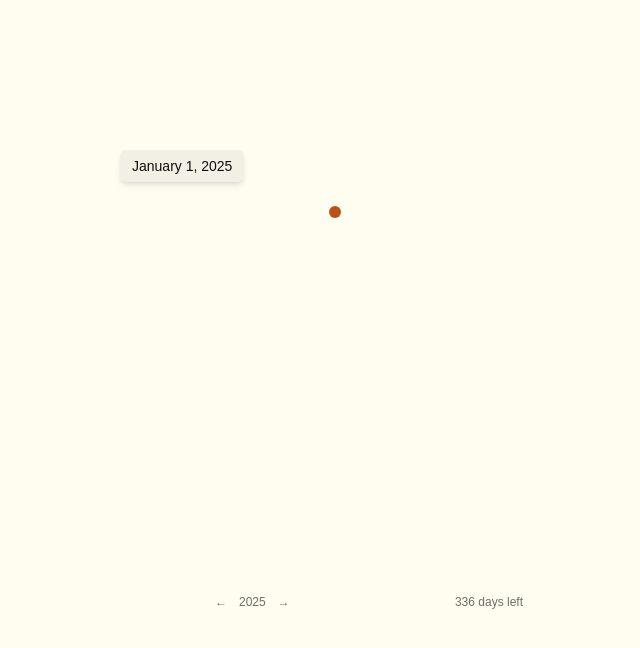
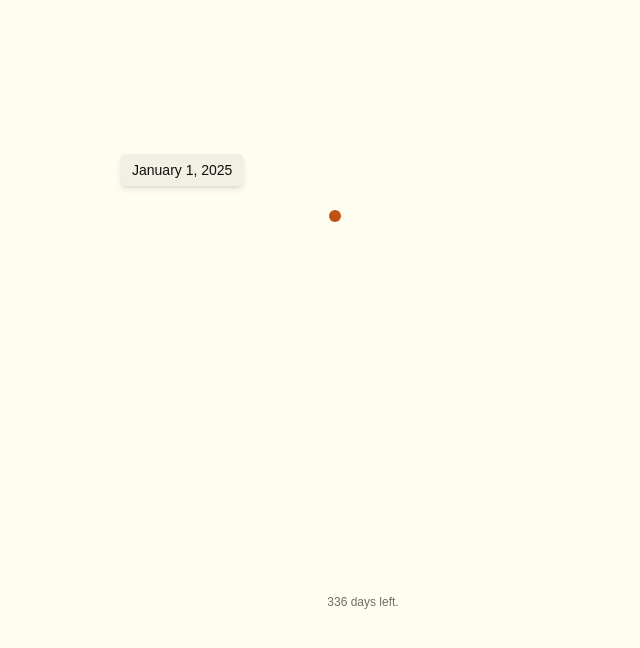
Before and after one commit to dcrgll/everyday, a Next.js app: page / in a window 1280 px wide. Both pictures are taken after a click on the button 459 px from the left and 192 px from the top of the page. Shown: the top 648 px of the page, without its empty margins (277-917 px from the left). Built offline with nearby package versions, Linux system fonts and the light colour scheme; a web font is replaced by a local one.

Commit message:
Refactor footer

```diff
--- a/src/components/calendar.tsx
+++ b/src/components/calendar.tsx
@@ -9,7 +9,7 @@ import Day from './day'
 import Footer from './footer'
 
 export default function YearDotGrid() {
-  const [currentYear, setCurrentYear] = useState(new Date().getFullYear())
+  const [currentYear] = useState(new Date().getFullYear())
 
   const { daysLeft, days, gridColumns } = useMemo(() => {
     const today = new Date()
@@ -31,9 +31,6 @@ export default function YearDotGrid() {
   return (
     <TooltipProvider>
       <div className="mx-auto flex max-w-sm flex-col items-center justify-center p-8">
-        {/* Year Navigation */}
-
-        {/* Yearly Calendar Grid */}
         <div
           className="grid place-items-center gap-2"
           style={{
@@ -48,15 +45,12 @@ export default function YearDotGrid() {
               isPast={isPast}
               index={index}
               isToday={isToday}
+              year={currentYear}
             />
           ))}
         </div>
 
-        <Footer
-          daysLeft={daysLeft}
-          currentYear={currentYear}
-          setCurrentYear={setCurrentYear}
-        />
+        <Footer daysLeft={daysLeft} />
       </div>
     </TooltipProvider>
   )
--- a/src/components/day.tsx
+++ b/src/components/day.tsx
@@ -10,17 +10,23 @@ export default function Day({
   date,
   isPast,
   isToday,
-  index
+  index,
+  year
 }: {
   date: Date
   isPast: boolean
   isToday: boolean
   index: number
+  year: number
 }) {
   const [isTooltipOpen, setIsTooltipOpen] = useState(false)
 
   return (
-    <Tooltip key={index} open={isTooltipOpen} onOpenChange={setIsTooltipOpen}>
+    <Tooltip
+      key={`${year}-${index}`}
+      open={isTooltipOpen}
+      onOpenChange={setIsTooltipOpen}
+    >
       <TooltipTrigger asChild>
         <motion.button
           className={cn(
@@ -30,8 +36,8 @@ export default function Day({
           )}
           onClick={() => setIsTooltipOpen(!isTooltipOpen)}
           initial={{
-            opacity: isToday ? 1 : 0,
-            scale: isToday ? 1 : 0.9,
+            opacity: 0,
+            scale: 0.9,
             backgroundColor: isPast
               ? 'var(--color-past)' // Past stays muted
               : isToday
@@ -49,7 +55,7 @@ export default function Day({
           }}
           transition={{
             duration: 7,
-            delay: 2 + index * 0.02, // Gradual reveal animation
+            delay: index * 0.02, // Gradual reveal animation
             ease: 'easeOut',
             backgroundColor: {
               duration: 2, // Smooth color change for future days
--- a/src/components/footer.tsx
+++ b/src/components/footer.tsx
@@ -1,35 +1,16 @@
-export default function Footer({
-  daysLeft,
-  currentYear,
-  setCurrentYear
-}: {
-  daysLeft: number
-  currentYear: number
-  setCurrentYear: React.Dispatch<React.SetStateAction<number>>
-}) {
+import { motion } from 'motion/react'
+
+export default function Footer({ daysLeft }: { daysLeft: number }) {
   return (
-    <footer className="text-foreground-muted mt-8 flex w-full items-center justify-between text-xs">
-      <div className="flex items-center justify-between">
-        <button
-          className="rounded bg-gray-200 px-3 py-1 text-xs hover:bg-gray-300"
-          onClick={(): void =>
-            setCurrentYear((prev: number): number => prev - 1)
-          }
-        >
-          ←
-        </button>
-        <h1 className="tex-xl">{currentYear}</h1>
-        <button
-          className="rounded bg-gray-200 px-3 py-1 text-xs hover:bg-gray-300"
-          onClick={() => setCurrentYear((prev: number) => prev + 1)}
-        >
-          →
-        </button>
+    <motion.footer
+      className="text-foreground-muted mx-auto mt-8 flex w-full items-center justify-between text-xs"
+      initial={{ opacity: 0, y: 2 }}
+      animate={{ opacity: 1, y: 0 }}
+      transition={{ duration: 1.7, delay: 9, ease: 'easeInOut' }}
+    >
+      <div className="flex w-full items-center justify-center space-x-2">
+        <span>{daysLeft} days left.</span>
       </div>
-
-      <div className="flex items-center justify-center space-x-2">
-        <span>{daysLeft} days left</span>
-      </div>
-    </footer>
+    </motion.footer>
   )
 }
```
